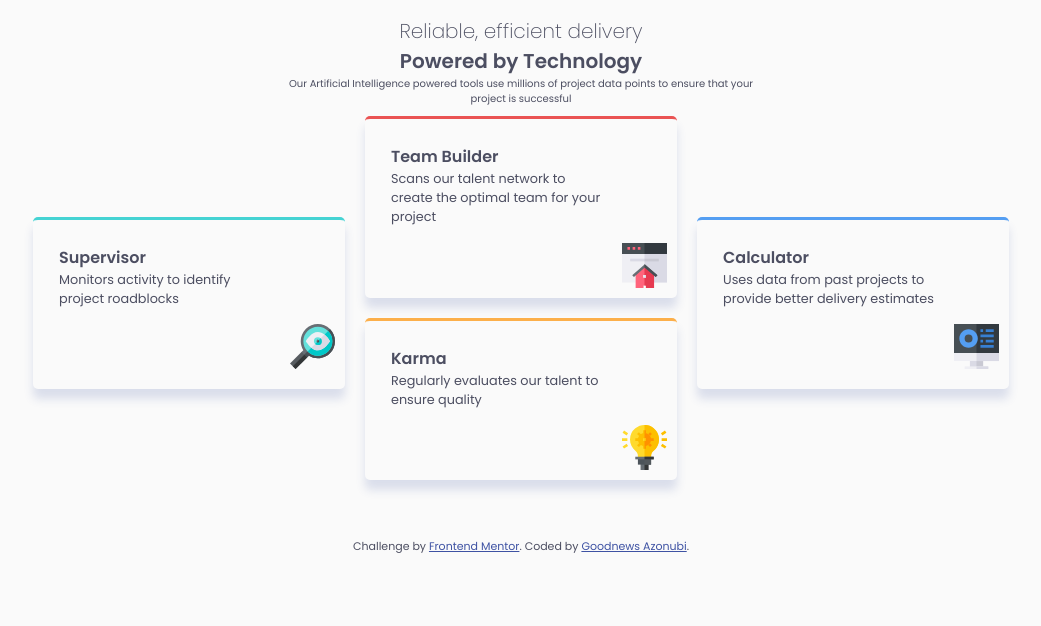
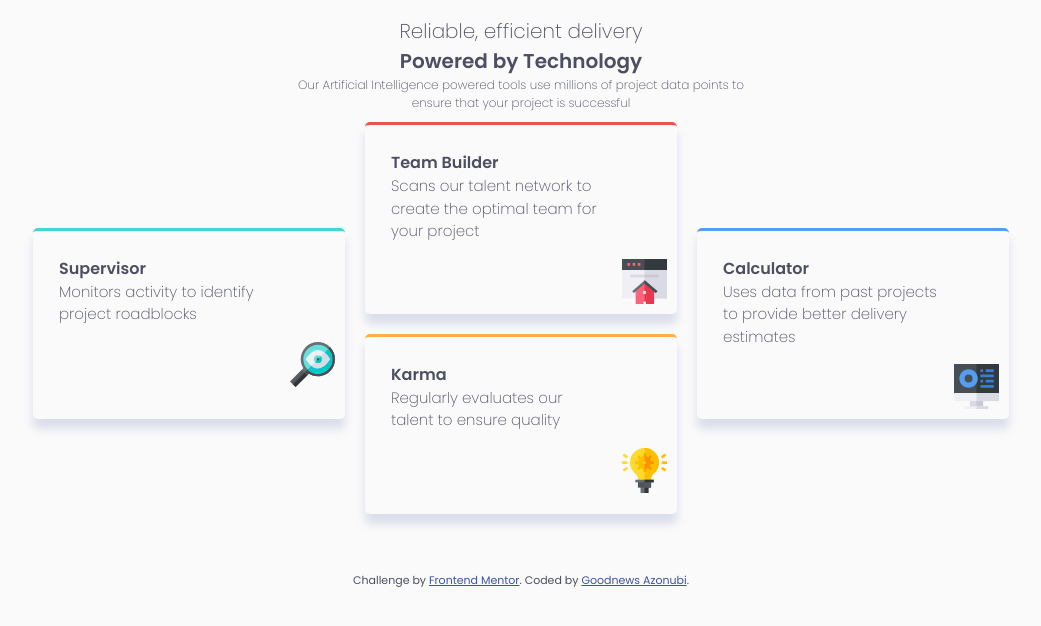
Before and after one commit to gudymedia/four-card-feature-section-master, a plain HTML site: page index.html in a window 1280 px wide. Shown: the whole page, without its empty margins (119-1160 px from the left). Drawn offline with Linux system fonts and the light colour scheme.

Commit message:
font weight updates

```diff
--- a/css/media.css
+++ b/css/media.css
@@ -2,13 +2,11 @@
   header{
     margin-top:1rem;
   }
-  header .head-title {
-    font-weight: 200;
-  }
+
   header .title-msg{
     width: 40%;
     margin: 0 auto;
-    font-size: 10px;
+    font-size: 12px;
   }
 
 .cards{
@@ -32,8 +30,9 @@
   font-size: 1rem;
 }
 .cards .card>p {
-  font-size: .8rem;
+  /* font-size: .8rem; */
   width: 80%;
+  font-weight: 200;
 }
 .card .img {
   margin: 0;
--- a/css/style.css
+++ b/css/style.css
@@ -49,6 +49,7 @@ footer {
 /* Header */
 header .head-title {
   font-size: 20px;
+  font-weight: 200;
 }
 
 header b {
@@ -59,6 +60,7 @@ header .title-msg {
   margin-top: 1rem;
   font-size: 15px;
   padding: 0 10px;
+  font-weight: 200;
 }
 
 /* Cards */
```
